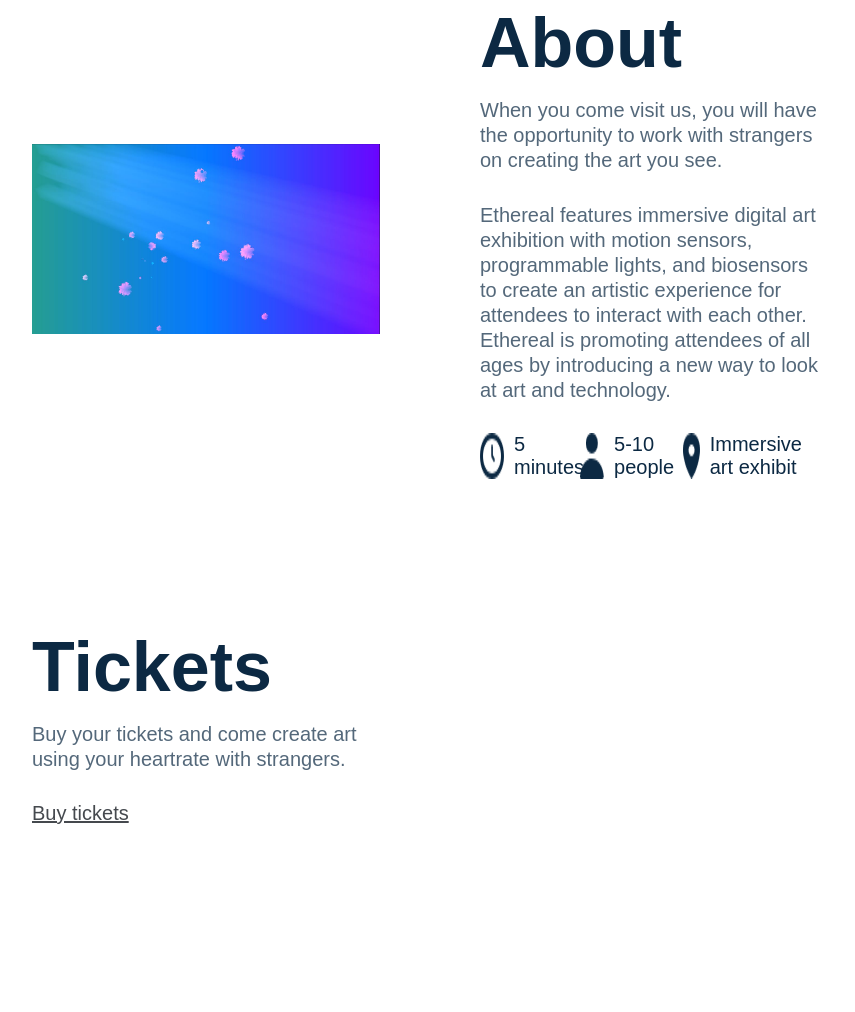
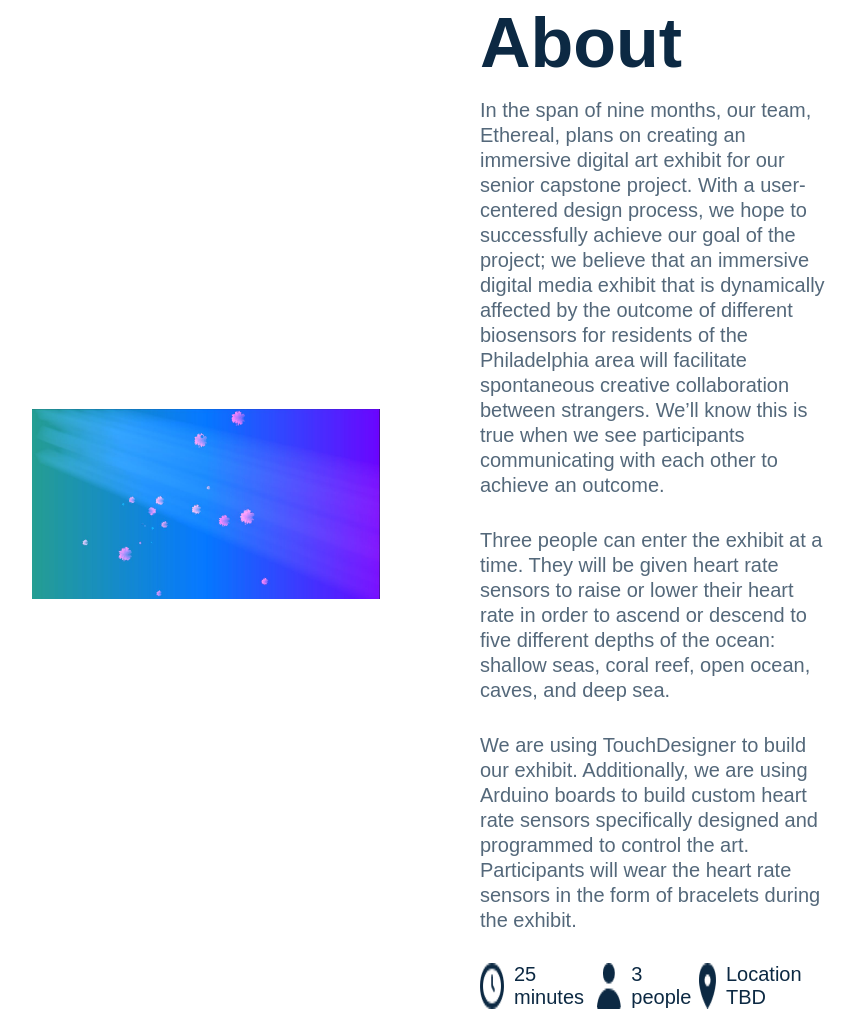
Before and after one commit to ethereal-immersive/projectName-web, a website: page index.html in a window 1280 px wide. Shown: the part 895-1907 px from the top of the page, without its empty margins (210-1065 px from the left). Drawn offline with Linux system fonts and the light colour scheme.

Commit message:
Added content

```diff
--- a/index.html
+++ b/index.html
@@ -26,8 +26,8 @@
         </nav>
         <div class="heroContent">
             <h1>Express your art</h1>
-            <p>Come and control the art you see based on your heart rate. </p>
-            <a href="#tickets" class="btn"><img src="dist/img/cal_icon.png" alt="cal icon">Buy Tickets</a>
+            <p>Tripple coming soon...</p>
+            <a href="#tickets" class="btn"><img src="dist/img/cal_icon.png" alt="cal icon">Tickets</a>
         </div>
         <div class="scroll">
             <div class="line"></div>
@@ -43,15 +43,17 @@
         </div>
         <div class="flexItem flexText">
             <h2>About</h2>
-            <p>When you come visit us, you will have the opportunity to work with strangers on creating the art you see.
+            <p>In the span of nine months, our team, Ethereal, plans on creating an immersive digital art exhibit for our senior capstone project. With a user-centered design process, we hope to successfully achieve our goal of the project; we believe that an immersive digital media exhibit that is dynamically affected by the outcome of different biosensors for residents of the Philadelphia area will facilitate spontaneous creative collaboration between strangers. We’ll know this is true when we see participants communicating with each other to achieve an outcome.
             </p>
-            <p>Ethereal features immersive digital art exhibition with motion sensors, programmable lights, and
-                biosensors to create an artistic experience for attendees to interact with each other. Ethereal is
-                promoting attendees of all ages by introducing a new way to look at art and technology.</p>
+            <p>Three people can enter the exhibit at a time. They will be given heart rate sensors to raise or lower their heart rate in order to ascend or descend to five different depths of the ocean: shallow seas, coral reef, open ocean, caves, and deep sea.
+            </p>
+            <p>We are using TouchDesigner to build our exhibit. Additionally, we are using Arduino boards to build custom heart rate sensors specifically designed and programmed to control the art. Participants will wear the heart rate sensors in the form of bracelets during the exhibit.
+            </p>
+
             <ul>
-                <li><img src="dist/img/clock_icon.png" alt="clock icon">5 minutes</li>
-                <li><img src="dist/img/user_icon.png" alt="user icon">5-10 people</li>
-                <li><img src="dist/img/pin_icon.png" alt="pin icon">Immersive art exhibit</li>
+                <li><img src="dist/img/clock_icon.png" alt="clock icon">25 minutes</li>
+                <li><img src="dist/img/user_icon.png" alt="user icon">3 people</li>
+                <li><img src="dist/img/pin_icon.png" alt="pin icon">Location TBD</li>
             </ul>
         </div>
     </div>
@@ -60,9 +62,9 @@
     <div class="flex-2" id="tickets">
         <div class="flexItem flexText">
             <h2>Tickets</h2>
-            <p>Buy your tickets and come create art using your heartrate with strangers.</p>
+            <p>Tickets are free! Order your ticket now to experience a fun, collaborative immersive exhibit.</p>
             <a href="https://www.eventbrite.com/e/ethereal-immersive-art-exhibit-tickets-96756006821?ref=elink"
-                target="_blank" style="color:#45494E">Buy tickets</a>
+                target="_blank" style="color:#45494E">Tickets</a>
         </div>
         <div class="flexItem">
         </div>
```
